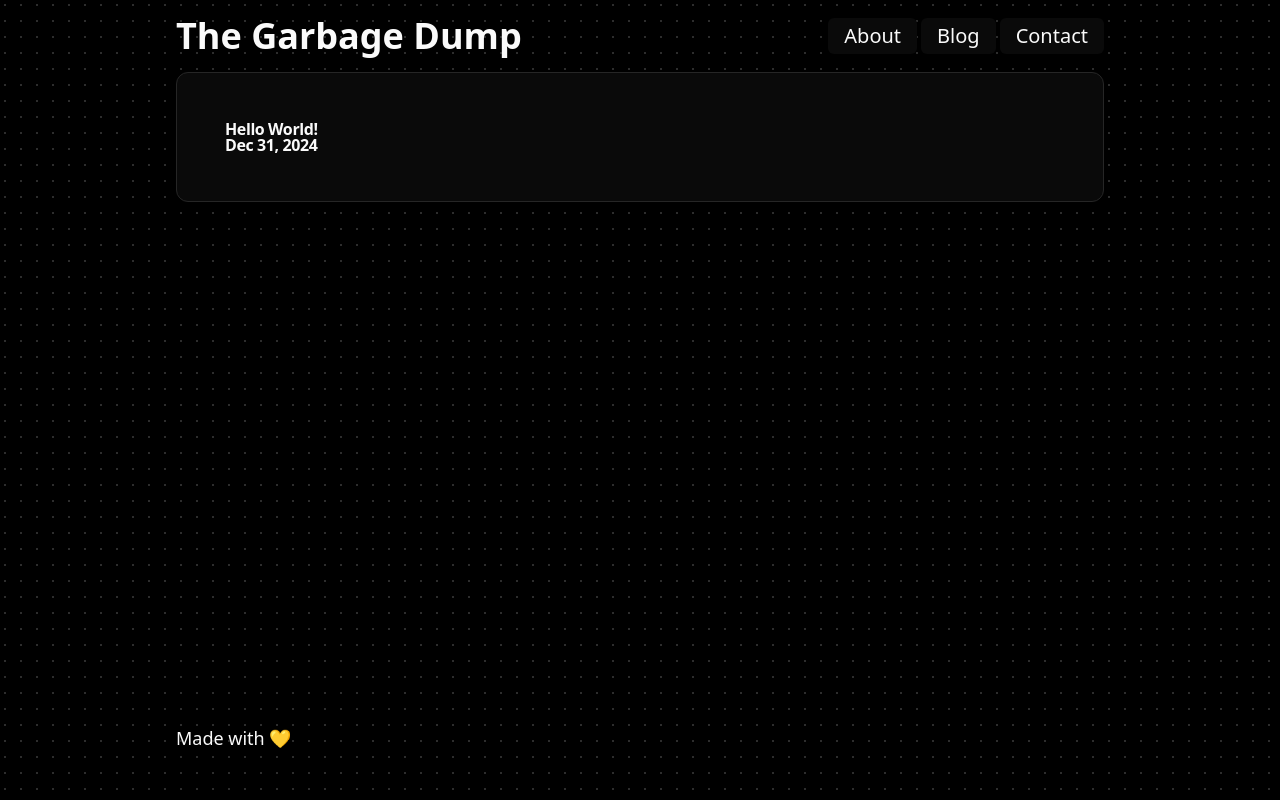
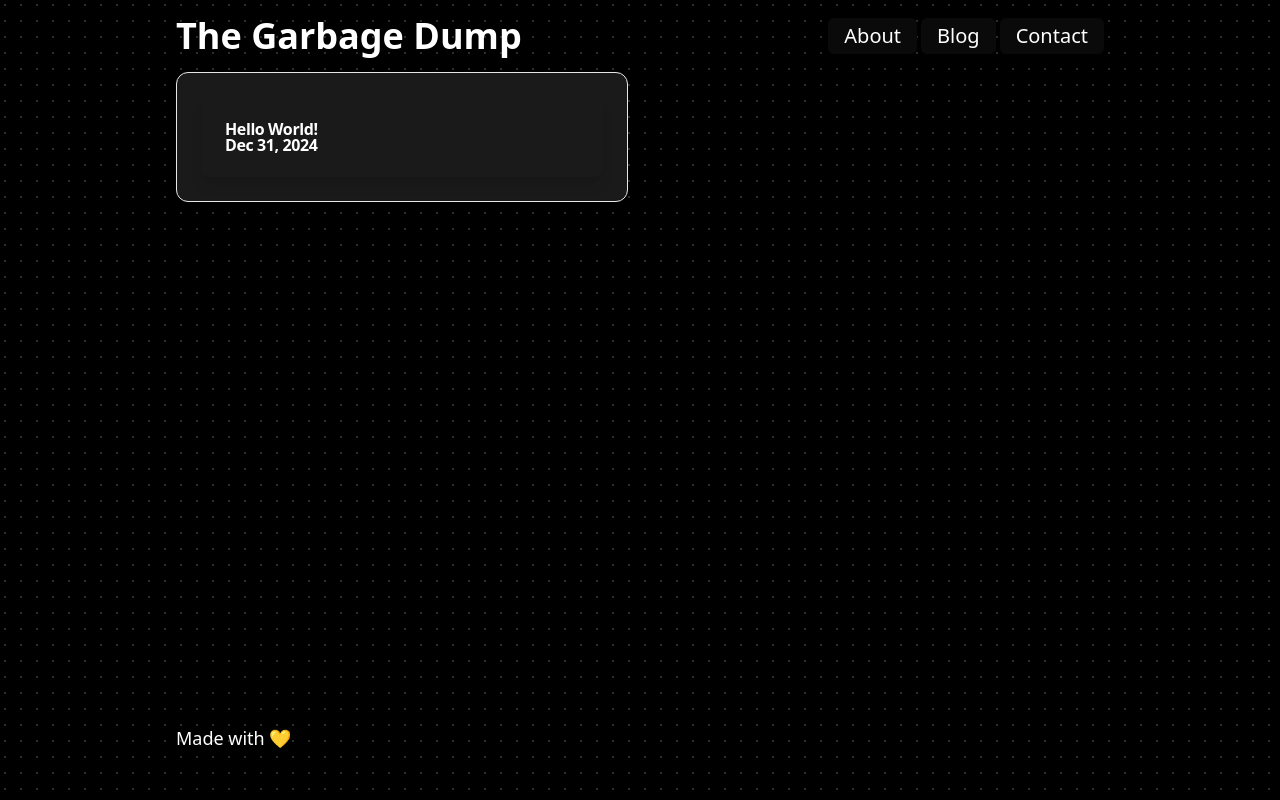
Before and after one commit to Steven-UY/personal-blog, a Next.js app: page / in a window 1280 px wide. Built offline with nearby package versions, Linux system fonts and the light colour scheme.

Commit message:
fixed styling that inhibits the markdown conversion

```diff
--- a/package.json
+++ b/package.json
@@ -28,6 +28,7 @@
   },
   "devDependencies": {
     "@eslint/eslintrc": "^3",
+    "@tailwindcss/typography": "^0.5.15",
     "@types/node": "^20",
     "@types/react": "^19",
     "@types/react-dom": "^19",
--- a/src/app/globals.css
+++ b/src/app/globals.css
@@ -1,7 +1,6 @@
 @tailwind base;
 @tailwind components;
 @tailwind utilities;
-
 
 @layer base {
   :root {
@@ -33,22 +32,22 @@
   }
 
   .dark {
-    --background: 0 0% 3.9%;
-    --foreground: 0 0% 98%;
-    --card: 0 0% 3.9%;
-    --card-foreground: 0 0% 98%;
-    --popover: 0 0% 3.9%;
-    --popover-foreground: 0 0% 98%;
+    --background: 0 0% 3.9%; /* Dark background */
+    --foreground: 0 0% 100%; /* White foreground (text) */
+    --card: 0 0% 10%;
+    --card-foreground: 0 0% 100%; /* White text inside cards */
+    --popover: 0 0% 10%;
+    --popover-foreground: 0 0% 100%;
     --primary: 0 0% 98%;
     --primary-foreground: 0 0% 9%;
     --secondary: 0 0% 14.9%;
-    --secondary-foreground: 0 0% 98%;
+    --secondary-foreground: 0 0% 100%;
     --muted: 0 0% 14.9%;
     --muted-foreground: 0 0% 63.9%;
     --accent: 0 0% 14.9%;
-    --accent-foreground: 0 0% 98%;
+    --accent-foreground: 0 0% 100%;
     --destructive: 0 62.8% 30.6%;
-    --destructive-foreground: 0 0% 98%;
+    --destructive-foreground: 0 0% 100%;
     --border: 0 0% 14.9%;
     --input: 0 0% 14.9%;
     --ring: 0 0% 83.1%;
@@ -58,23 +57,33 @@
     --chart-4: 280 65% 60%;
     --chart-5: 340 75% 55%;
   }
-}
 
-
-@layer base {
-  * {
-    @apply border-border;
-  }
   body {
     @apply bg-background text-foreground;
   }
+
+  /* Apply white text to everything in dark mode */
+  .dark .prose {
+    --tw-prose-body: hsl(0, 0%, 100%); /* Paragraph text */
+    --tw-prose-headings: hsl(0, 0%, 100%); /* Headings text */
+    --tw-prose-links: hsl(220, 100%, 70%); /* Links in dark mode */
+    --tw-prose-bullets: hsl(0, 0%, 100%);
+    --tw-prose-code: hsl(220, 100%, 80%);
+  }
 }
 
-.postsContainer{
+.postsContainer {
+  display: grid;
   grid-template-columns: repeat(2, minmax(0, 1fr));
   gap: 24px;
 }
 
-.postCard{
+.postCard {
   padding: 24px;
+  border-radius: var(--radius);
+  @apply shadow-lg bg-card text-card-foreground;
 }
+
+article {
+  @apply prose prose-lg prose-headings:font-bold prose-p:leading-relaxed;
+}
--- a/src/app/page.tsx
+++ b/src/app/page.tsx
@@ -2,8 +2,6 @@ import { PostCard } from "@/components";
 import { Menu } from "lucide-react";
 import Image from "next/image";
 import getPostMetadata from "../../utils/getPostMetadata";
-
-
 
 export default function Home() {
   const postMetadata = getPostMetadata('posts');
--- a/src/app/post/[slug]/page.tsx
+++ b/src/app/post/[slug]/page.tsx
@@ -16,7 +16,12 @@ function getPostContent(slug: string) {
     const file = folder + `${slug}.md`
     const content = fs.readFileSync(file, 'utf8')
 
+    console.log("Raw content: ", content)
+
     const matterResult = matter(content)
+
+    console.log("Matter result: ", matterResult)
+
     return matterResult
 }
 
@@ -34,13 +39,12 @@ export async function generateMetadata({ params, searchParams }: PostPage) {
 }
 
 export default async function PostPage(props: PostPage) {
-    const params = await props.params
+    const params = props.params
     const slug = params.slug
     const post = getPostContent(slug)
-    console.log(post)
     return (
         <main>
-            <article>
+            <article className="prose dark:prose-invert">
                 <Markdown>{post.content}</Markdown>
             </article>
         </main>
--- a/tailwind.config.ts
+++ b/tailwind.config.ts
@@ -9,7 +9,7 @@ const {
 
 /** @type {import('tailwindcss').Config} */
 module.exports = {
-  content: ["./src/**/*.{ts,tsx}"],
+  content: ["./src/**/*.{js,ts,jsx,tsx}"],
   darkMode: "class",
   theme: {
     extend: {
@@ -63,6 +63,7 @@ module.exports = {
 	}
   },
   plugins: [
+	require('@tailwindcss/typography'),
     addVariablesForColors,
     function ({ matchUtilities, theme }: any) {
       matchUtilities(
```
Also changed, not shown: posts/hello_world.md (line endings or trailing spaces), 1 other file (tests, documents, lock files or other folders).
